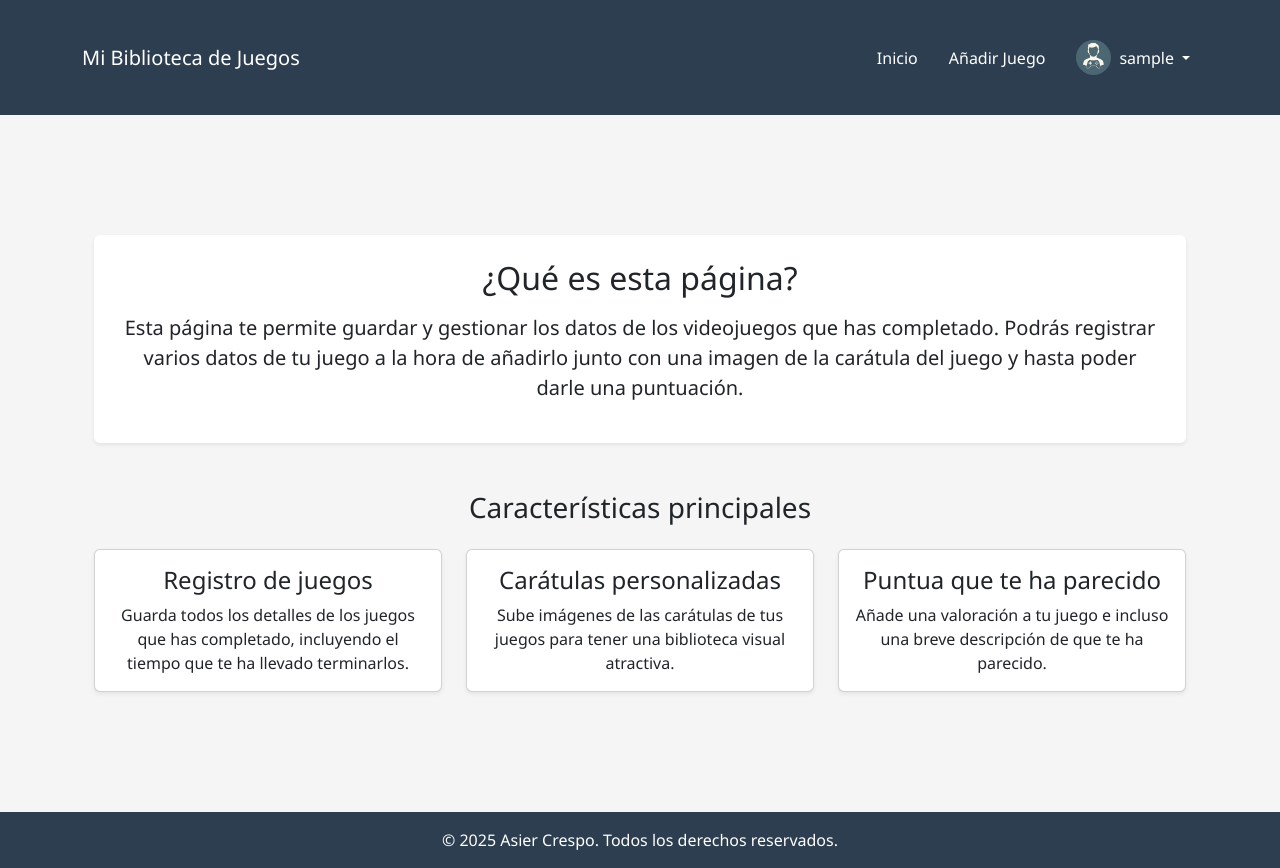
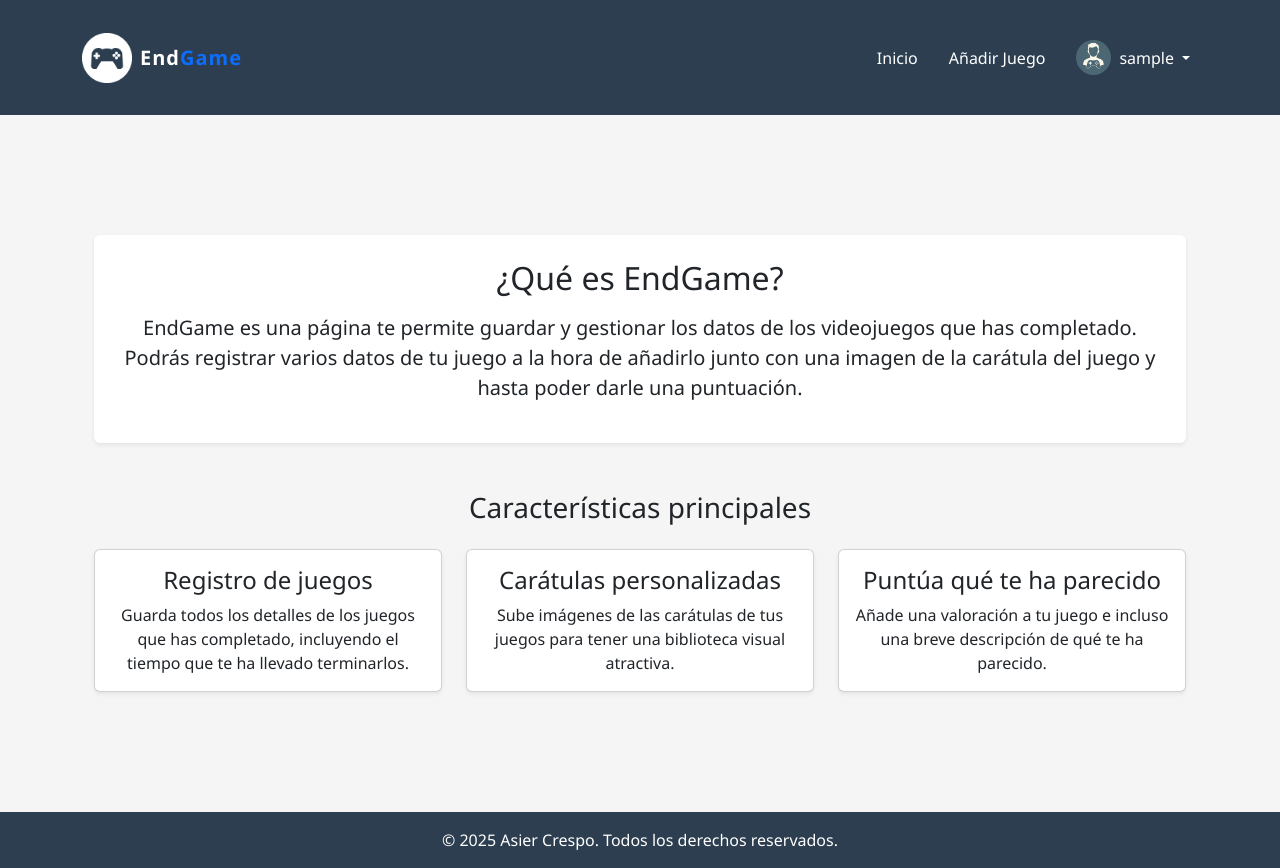
Before and after one commit to Asiershof/ProyectoFinalDAW, a PHP site: page / in a window 1280 px wide. Run offline with PHP 8.4, Linux system fonts and the light colour scheme; the visitor is signed in with stand-in values (Sample User, id 1); some libraries are stand-ins or nearby versions.

Commit message:
Logo añadido y varias mejoras significativas

```diff
--- a/src/assets/css/estilos.css
+++ b/src/assets/css/estilos.css
@@ -30,6 +30,24 @@ main {
 
 .nav-link:hover {
     color: #3498db !important;
+}
+
+.logo-animado {
+    transition: transform 0.3s;
+}
+
+.navbar-brand:hover .logo-animado {
+    transform: scale(1.1);
+}
+
+.marca-texto {
+    font-weight: 700;
+    letter-spacing: 1px;
+}
+
+.logo {
+    width: 50px;
+    height: 50px;
 }
 
 .navbar .dropdown-toggle img.avatarCabecera {
@@ -248,12 +266,6 @@ footer .hover-link:hover {
     transform: scale(1.05);
 }
 
-.avatarCabecera {
-    width: 35px;
-    height: 35px;
-    object-fit: cover;
-}
-
 .tamanoVistaAvatar {
     width: 150px;
     height: 150px;
@@ -328,22 +340,24 @@ footer .hover-link:hover {
 .fondoFormularioOscuro input,
 .fondoFormularioOscuro select,
 .fondoFormularioOscuro textarea {
-    background: #4b4b4bd6;
-    color: #fff;
+    background: #e5e5e5;
 }
 
 .fondoFormularioOscuro input:focus,
 .fondoFormularioOscuro select:focus,
 .fondoFormularioOscuro textarea:focus {
-    background: #33383d;
-    color: #fff;
-    border-color: #3498db;
+    background: white;
 }
 
 .campoObligatorio::after {
     content: " *";
     color: #dc3545;
     font-weight: bold;
+}
+
+.form-control:focus {
+    border-color: #d9d9d940;
+    box-shadow: 0 0 0 .25rem rgba(217, 217, 217, 0.251);
 }
 
 /* ============================================
--- a/src/index.php
+++ b/src/index.php
@@ -8,9 +8,9 @@ include ROOT_PATH . 'views/layouts/header.php';
     <div class="container">
         <section class="mb-5">
             <div class="bg-white rounded shadow-sm p-4 text-center">
-                <h2 class="mb-3">¿Qué es esta página?</h2>
+                <h2 class="mb-3">¿Qué es EndGame?</h2>
                 <p class="lead">
-                    Esta página te permite guardar y gestionar los datos de los videojuegos que has completado.
+                    EndGame es una página te permite guardar y gestionar los datos de los videojuegos que has completado.
                     Podrás registrar varios datos de tu juego a la hora de añadirlo junto con una imagen de la carátula del juego y hasta poder darle una puntuación.
                 </p>
             </div>
@@ -38,8 +38,8 @@ include ROOT_PATH . 'views/layouts/header.php';
                 <div class="col">
                     <div class="card h-100 shadow-sm">
                         <div class="card-body">
-                            <h4 class="card-title">Puntua que te ha parecido</h4>
-                            <p class="card-text">Añade una valoración a tu juego e incluso una breve descripción de que te ha parecido.</p>
+                            <h4 class="card-title">Puntúa qué te ha parecido</h4>
+                            <p class="card-text">Añade una valoración a tu juego e incluso una breve descripción de qué te ha parecido.</p>
                         </div>
                     </div>
                 </div>
--- a/src/views/editarPerfil.php
+++ b/src/views/editarPerfil.php
@@ -33,7 +33,7 @@
                         <div class="mb-3">
                             <label for="current_password" class="form-label">Contraseña actual:</label>
                             <input type="password" class="form-control" id="current_password" name="current_password" placeholder="Introduce tu contraseña actual para cambiarla">
-                            <div class="form-text">Deja este campo y los siguientes en blanco si no quieres cambiar la contraseña.</div>
+                            <div class="form-text">Deja los siguientes campos en blanco si no quieres cambiar la contraseña.</div>
                         </div>
                         <div class="mb-3">
                             <label for="new_password" class="form-label">Nueva contraseña:</label>
--- a/src/views/layouts/header.php
+++ b/src/views/layouts/header.php
@@ -3,7 +3,8 @@
 <head>
     <meta charset="UTF-8">
     <meta name="viewport" content="width=device-width, initial-scale=1.0">
-    <title>Biblioteca de Juegos Completados</title>
+    <title>EndGame: Tu Biblioteca de Juegos Completados</title>
+    <link rel="icon" href="<?php echo BASE_URL; ?>assets/img/favicon.ico" type="image/x-icon">
 
     <link href="https://cdn.jsdelivr.net/npm/bootstrap@5.3.0/dist/css/bootstrap.min.css" rel="stylesheet">
     <link rel="stylesheet" href="https://cdn.jsdelivr.net/npm/bootstrap-icons@1.11.1/font/bootstrap-icons.css">
@@ -17,7 +18,10 @@
     <header>
         <nav class="navbar navbar-expand-lg navbar-dark bg-dark">
             <div class="container">
-                <a class="navbar-brand" href="<?php echo BASE_URL; ?>index.php">Mi Biblioteca de Juegos</a>
+                <a class="navbar-brand d-flex align-items-center" href="<?php echo BASE_URL; ?>index.php">
+                    <img src="<?php echo BASE_URL; ?>assets/img/logo.png" alt="Logo" class="me-2 logo logo-animado">
+                    <span class="marca-texto">End<span class="text-primary">Game</span></span>
+                </a>
 
                 <button class="navbar-toggler" type="button" data-bs-toggle="collapse" data-bs-target="#navbarMain" aria-controls="navbarMain" aria-expanded="false" aria-label="Toggle navigation">
                     <span class="navbar-toggler-icon"></span>
```
Also changed, not shown: src/assets/img/favicon.ico (added), src/assets/img/logo.png (added), src/assets/uploads/avatares/avatar_6816f321a72da_dfef52bc718c0e35ded5ad5eb80da4bb.jpg (deleted), src/assets/uploads/caratulas/6816d4214d4b6_264x264.jpg (deleted), src/assets/uploads/caratulas/6816d4380c82d_0145f628542bb261e3ae137e835596c0.png (deleted), src/assets/uploads/caratulas/6816f36b8d094_adasdasdasd.png (deleted), src/assets/uploads/caratulas/6816f381b51f7_sdfsdfsdf.png (deleted), src/assets/uploads/caratulas/6816f46acb58c_0145f628542bb261e3ae137e835596c0.png (deleted).
